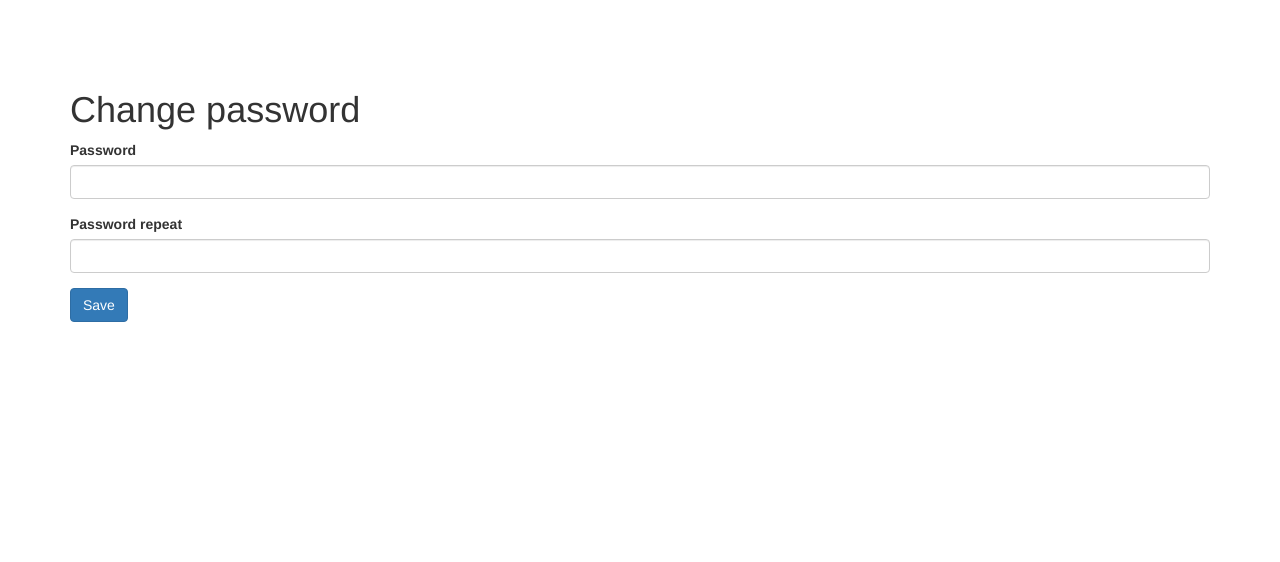
After one commit to InternetOfUs/hub, a PHP site: template frontend/views/site/changePassword.php in a window 1280 px wide. The commit adds this page. Shown: the top 562 px of the page. Run offline with PHP 8.4, Linux system fonts and the light colour scheme; the template is opened without the code that fills it, so the values that code supplies are empty; form fields are guessed from the names that the template uses; some libraries are stand-ins or nearby versions.

Commit message:
Added change password view - to check validation

```diff
--- a/common/models/User.php
+++ b/common/models/User.php
@@ -74,6 +74,10 @@ class User extends ActiveRecord implements IdentityInterface {
      */
     public static function findIdentity($id) {
         return static::findOne(['id' => $id, 'status' => self::STATUS_ACTIVE]);
+    }
+
+    public static function findUser($id) {
+        return static::findOne(['id' => $id]);
     }
 
     /**
--- a/frontend/views/layouts/main.php
+++ b/frontend/views/layouts/main.php
@@ -61,7 +61,7 @@
                 $menuItems[] = [
                     'label' => Yii::$app->user->identity->username,
                     'items' => [
-                         // ['label' => Yii::t('common', 'Account'), 'url' => '#'],
+                         ['label' => Yii::t('common', 'Change password'), 'url' => ['/site/change-password']],
                          ['label' => Yii::t('common', 'Profile'), 'url' => ['/profile/update']],
                          '<li>' . Html::beginForm(['/site/logout'], 'post') . Html::submitButton(
                              Yii::t('common', 'Logout'), ['class' => 'btn btn-link logout']
--- /dev/null
+++ b/frontend/views/site/changePassword.php
@@ -0,0 +1,24 @@
+<?php
+    use yii\helpers\Html;
+    use yii\bootstrap\ActiveForm;
+
+    $this->params['breadcrumbs'][] = Yii::$app->user->identity->username;
+    $this->params['breadcrumbs'][] = Yii::t('common', 'Change password');
+
+    // print_r($user);
+    // exit();
+?>
+
+<div class="site-change-password">
+    <h1><?= Yii::t('common', 'Change password'); ?></h1>
+
+    <?php $form = ActiveForm::begin(['id' => 'form-change-password']); ?>
+        <?= $form->field($model, 'password')->passwordInput() ?>
+        <?= $form->field($model, 'password_repeat')->passwordInput() ?>
+
+        <div class="form-group">
+            <?= Html::submitButton( Yii::t('common', 'Save'), ['class' => 'btn btn-primary']) ?>
+        </div>
+
+    <?php ActiveForm::end(); ?>
+</div>
```
Also changed, not shown: frontend/controllers/SiteController.php (+13 -2 lines), frontend/models/SignupForm.php (+20 -1 lines).
